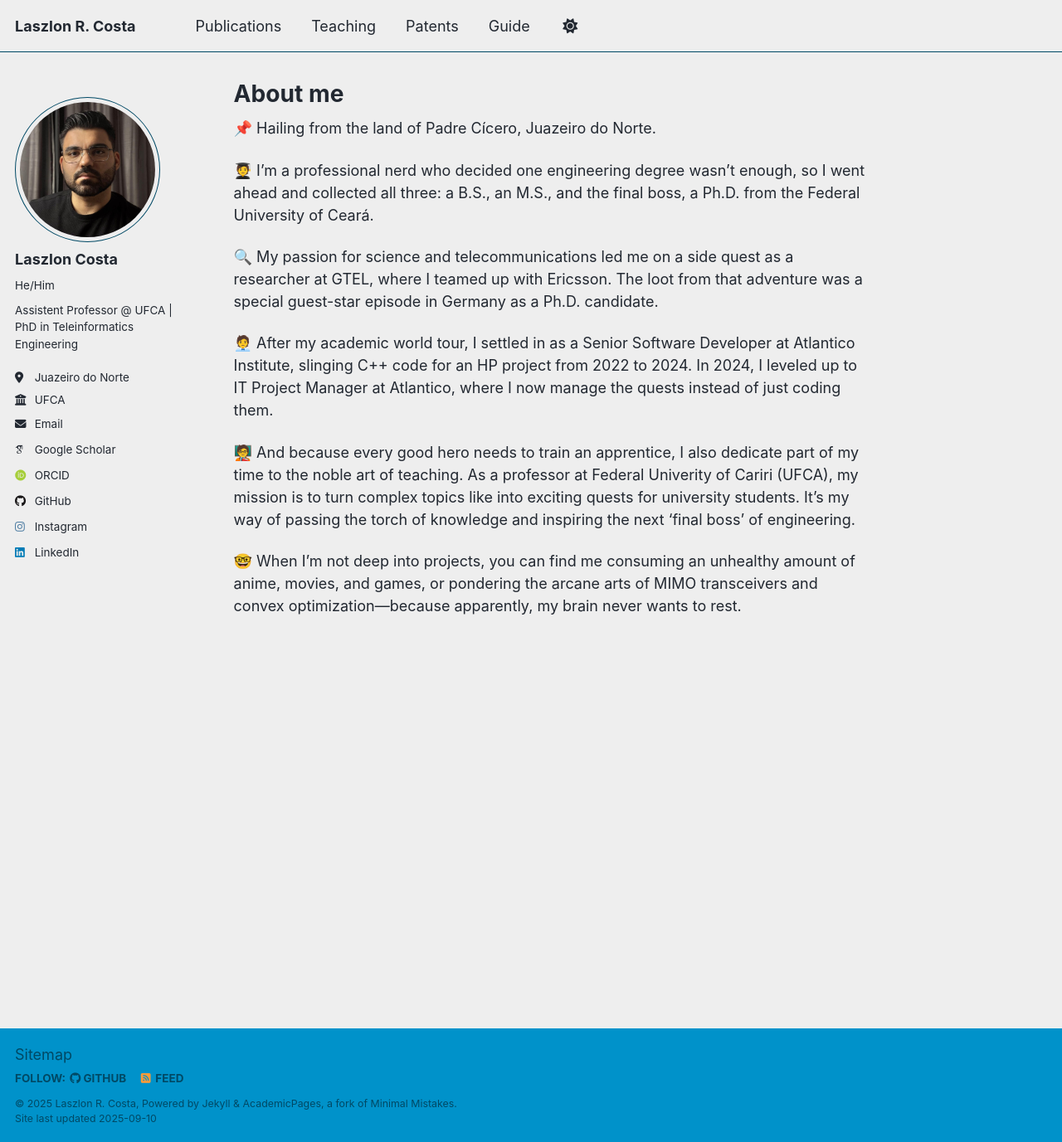
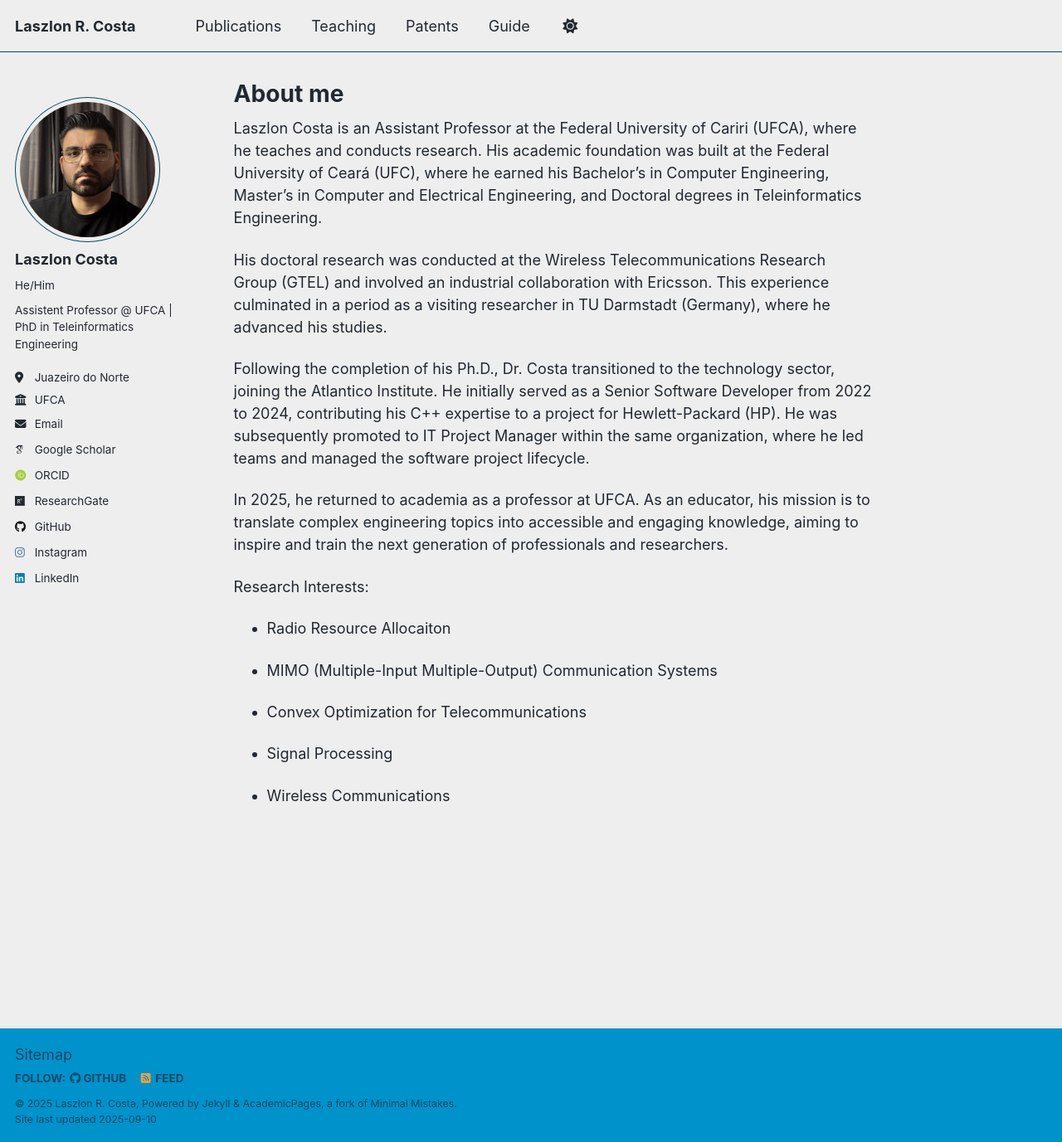
Before and after one commit to laszloncosta/laszloncosta.github.io, a Jekyll site: the page built from _pages/about.md, in a window 1280 px wide and 1377 px high. Shown: the whole window at 83% size. Built offline with Jekyll 4.4.1, drawn with Linux system fonts in a browser that asks for light colours; some web fonts are replaced; a script that is not in the unit is left out.

Commit message:
Update about page and include lectures and patents

```diff
--- a/_config.yml
+++ b/_config.yml
@@ -34,13 +34,13 @@ author:
   # Academic websites
   academia         : # URL
   arxiv            : # URL - Update with the correct link to your profile
-  googlescholar    : "https://scholar.google.com/citations?user=PS_CX0AAAAAJ"
+  googlescholar    : "https://scholar.google.com.br/citations?user=6vDiaVcAAAAJ"
   inspire-hep      : # URL
   impactstory      : # URL
-  orcid            : "http://orcid.org/yourorcidurl"
+  orcid            : "https://orcid.org/0000-0002-6700-0545"
   semantic         : # URL
   pubmed           : #"https://www.ncbi.nlm.nih.gov/pubmed/?term=john+snow"
-  researchgate     : # URL
+  researchgate     : "https://www.researchgate.net/profile/Laszlon-Costa"
   scopus           : # URL
 
   # Repositories and software development
@@ -86,6 +86,8 @@ publication_category:
     title: 'Journal Articles'
   conferences:
     title: 'Conference Papers'
+  patents:
+    title: 'Patents'
 
 # Site Settings
 teaser                   :  # filename of teaser fallback teaser image placed in /images/, .e.g. "500x300.png"
--- a/_pages/about.md
+++ b/_pages/about.md
@@ -7,14 +7,21 @@ redirect_from:
   - /about.html
 ---
 
-📌 Hailing from the land of Padre Cícero, Juazeiro do Norte.
+Laszlon Costa is an Assistant Professor at the Federal University of Cariri (UFCA), where he teaches and conducts research. His academic foundation was built at the Federal University of Ceará (UFC), where he earned his Bachelor's in Computer Engineering, Master's in Computer and Electrical Engineering, and Doctoral degrees in Teleinformatics Engineering.
 
-🧑‍🎓 I'm a professional nerd who decided one engineering degree wasn't enough, so I went ahead and collected all three: a B.S., an M.S., and the final boss, a Ph.D. from the Federal University of Ceará.
+His doctoral research was conducted at the Wireless Telecommunications Research Group (GTEL) and involved an industrial collaboration with Ericsson. This experience culminated in a period as a visiting researcher in TU Darmstadt (Germany), where he advanced his studies.
 
-🔍 My passion for science and telecommunications led me on a side quest as a researcher at GTEL, where I teamed up with Ericsson. The loot from that adventure was a special guest-star episode in Germany as a Ph.D. candidate.
+Following the completion of his Ph.D., Dr. Costa transitioned to the technology sector, joining the Atlantico Institute. He initially served as a Senior Software Developer from 2022 to 2024, contributing his C++ expertise to a project for Hewlett-Packard (HP). He was subsequently promoted to IT Project Manager within the same organization, where he led teams and managed the software project lifecycle.
 
-🧑‍💼 After my academic world tour, I settled in as a Senior Software Developer at Atlantico Institute, slinging C++ code for an HP project from 2022 to 2024. In 2024, I leveled up to IT Project Manager at Atlantico, where I now manage the quests instead of just coding them.
+In 2025, he returned to academia as a professor at UFCA. As an educator, his mission is to translate complex engineering topics into accessible and engaging knowledge, aiming to inspire and train the next generation of professionals and researchers.
 
-🧑‍🏫 And because every good hero needs to train an apprentice, I also dedicate part of my time to the noble art of teaching. As a professor at Federal Univerity of Cariri (UFCA), my mission is to turn complex topics like into exciting quests for university students. It's my way of passing the torch of knowledge and inspiring the next 'final boss' of engineering.
+Research Interests:
+* Radio Resource Allocaiton
 
-🤓 When I'm not deep into projects, you can find me consuming an unhealthy amount of anime, movies, and games, or pondering the arcane arts of MIMO transceivers and convex optimization—because apparently, my brain never wants to rest.
+* MIMO (Multiple-Input Multiple-Output) Communication Systems
+
+* Convex Optimization for Telecommunications
+
+* Signal Processing
+
+* Wireless Communications
```
Also changed, not shown: _pages/cv.md (+6 -4 lines), _publications/2021-12-17-ue-side-beam-sel.md (added, +13 -0 lines), _publications/2023-11-17-aoa-estimation.md (added, +13 -0 lines), _teaching/2015-spring-teaching-2.md (deleted, +0 -20 lines), _teaching/2025-1-EM0084-Computational-Programing copy.md (added, +9 -0 lines), _teaching/2025-1-EM0084-Computational-Programing.md (deleted, +0 -11 lines), _teaching/2025-1-MC0004-Computational-Programing.md (added, +9 -0 lines), _teaching/2025-2-CC032-Compilers.md (added, +9 -0 lines).
